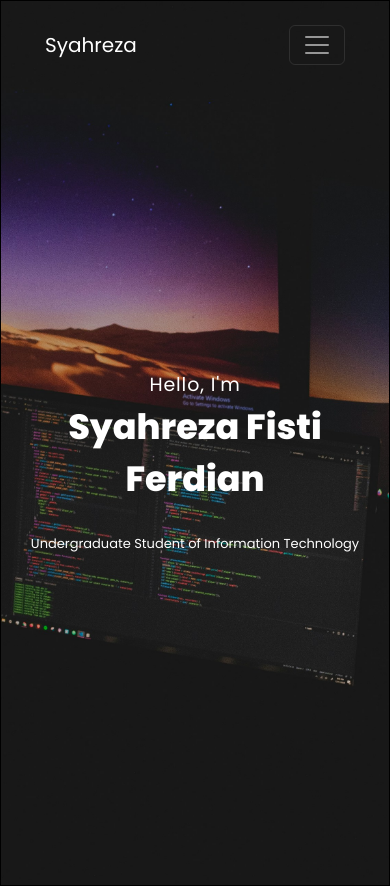
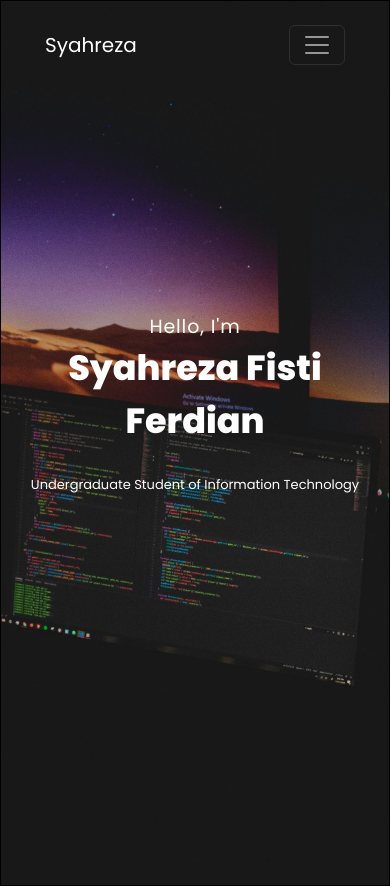
Before and after one commit to Syahreza-Ferdian/Portfolio-Web, a React (Create React App) app: page / in a window 390 px wide. Built offline with nearby package versions, Linux system fonts and the light colour scheme; no server answers.

Commit message:
`refractor`: fix text allignment on landing page

```diff
--- a/src/components/landing/landing.css
+++ b/src/components/landing/landing.css
@@ -1,3 +1,15 @@
+.landing {
+    display: flex;
+    justify-content: center;
+    align-items: center;
+    height: 100vh;
+    overflow: auto;
+}
+
+.container-landing {
+    text-align: center;
+}
+
 .upper-text {
     font-weight: 400;
     margin-bottom: 1px;
@@ -23,4 +35,12 @@
     .desc-land {
         font-size: 13px;
     }
+
+    .container-landing {
+        height: 100%;
+    }
+
+    .wrapper {
+        margin-top: 70%;
+    }
 }
--- a/src/components/landing/landing.js
+++ b/src/components/landing/landing.js
@@ -1,17 +1,14 @@
 import React from "react";
 import '../landing/landing.css';
-
 
 function Landing() {
     return (
         <section className="landing">
-            <div className="container h-100">
-                <div className="d-flex justify-content-center align-items-center min-vh-100">
-                    <div className="wrapper text-center">
-                        <p className="upper-text">Hello, I'm</p>
-                        <p className="name-text">Syahreza Fisti Ferdian</p>
-                        <small className="desc-land">Undergraduate Student of Information Technology</small>
-                    </div>
+            <div className="container-landing">
+                <div className="wrapper text-center">
+                    <p className="upper-text">Hello, I'm</p>
+                    <p className="name-text">Syahreza Fisti Ferdian</p>
+                    <small className="desc-land">Undergraduate Student of Information Technology</small>
                 </div>
             </div>
         </section>
```
